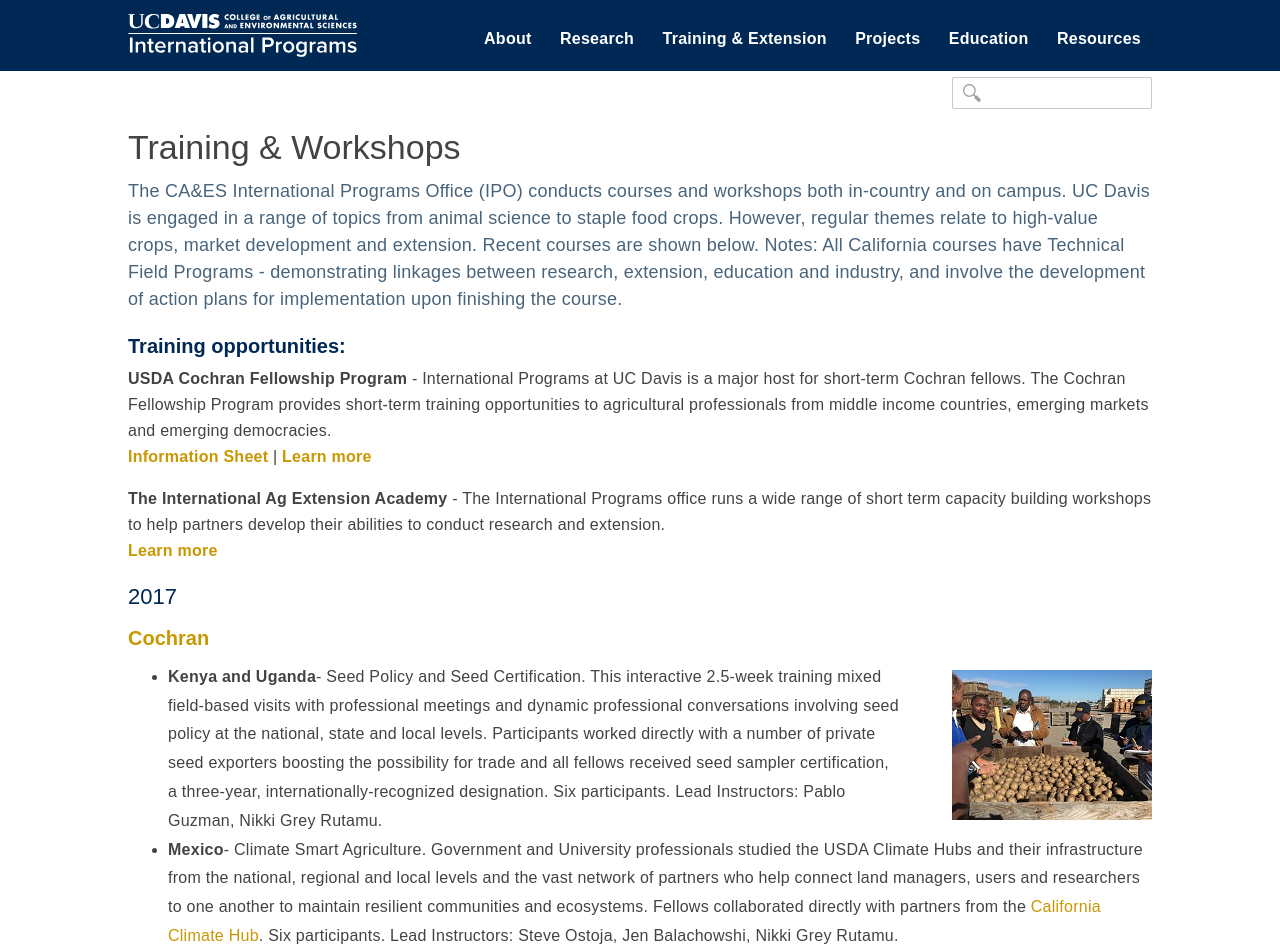
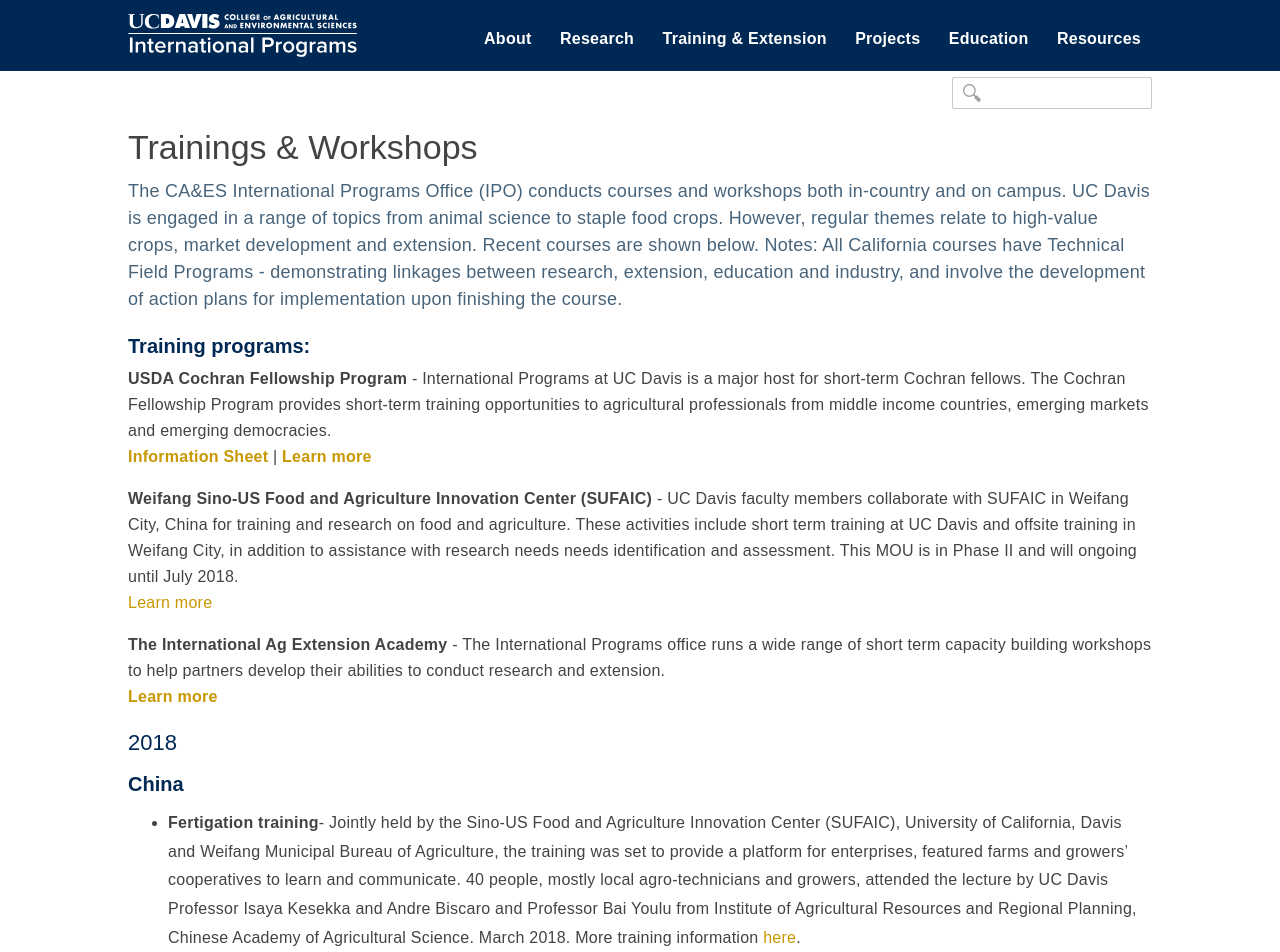
Before and after one commit to ucdavis/ip, a Jekyll site: the page built from training-and-extension/recent-courses.html, in a window 1280 px wide and 1400 px high. Shown: the top 952 px of the window. Built offline with Jekyll 4.4.1, drawn with Linux system fonts in a browser that asks for light colours; nearby versions of some CDN libraries.

Commit message:
recent courses update

```diff
--- a/_includes/navigation.html
+++ b/_includes/navigation.html
@@ -26,7 +26,7 @@
             <ul class="dropdown">
               <li><a href="/training-and-extension/extension-capacities">Building Extension Capacities</a></li>
               <li><a href="/training-and-extension/nutrition-and-gender">Nutrition &amp; Gender in AES</a></li>
-              <li><a href="/training-and-extension/recent-courses">Recent Trainings &amp; Workshops</a></li>
+              <li><a href="/training-and-extension/recent-courses">Trainings &amp; Workshops</a></li>
             </ul>
         </li>
         <li>
--- a/training-and-extension/recent-courses.html
+++ b/training-and-extension/recent-courses.html
@@ -1,6 +1,6 @@
 ---
 layout: page
-title: Training &amp; Workshops
+title: Trainings &amp; Workshops
 
 ---
 <h1>{{ page.title }}</h1>
@@ -10,14 +10,21 @@
   demonstrating linkages between research, extension, education and industry, and involve the development of action plans for implementation
   upon finishing the course.</p>
 
-<h3>Training opportunities:</h3>
-<p><b>USDA Cochran Fellowship Program</b> - International Programs at UC Davis is a major host for short-term Cochran fellows. The Cochran Fellowship Program provides short-term training opportunities to agricultural professionals from middle income countries, emerging markets and emerging democracies. <br>
+<h3>Training programs:</h3>
+  <p><b>USDA Cochran Fellowship Program</b> - International Programs at UC Davis is a major host for short-term Cochran fellows. The Cochran Fellowship Program provides short-term training opportunities to agricultural professionals from middle income countries, emerging markets and emerging democracies. <br>
     <a target= "_blank" href="/media/files/UC_Davis_Cochran_Fellowship_Program_info_sheet.pdf" class="learnmore">Information Sheet</a> |<a class="learnmore" target="_blank" href="http://www.fas.usda.gov/programs/cochran-fellowship-program"> Learn more</a></p>
 
-    <p><b>The International Ag Extension Academy</b> - The International Programs office runs a wide range of short term capacity building workshops to help partners develop their abilities to conduct research and extension. <br><a class="learnmore" target="_blank" href="http://www.agextonline.com/index.html">Learn more</a></p>
+  <p><b>Weifang Sino-US Food and Agriculture Innovation Center (SUFAIC)</b> - UC Davis faculty members collaborate with SUFAIC in Weifang City, China for training and research on food and agriculture. These activities include short term training at UC Davis and offsite training in Weifang City, in addition to assistance with research needs needs identification and assessment. This MOU is in Phase II and will ongoing until July 2018.<br>
+    <a target="_blank" href="http://www.sufaic.com/en">Learn more</a></p>
 
+  <p><b>The International Ag Extension Academy</b> - The International Programs office runs a wide range of short term capacity building workshops to help partners develop their abilities to conduct research and extension. <br><a class="learnmore" target="_blank" href="http://www.agextonline.com/index.html">Learn more</a></p>
+
+    <h2>2018</h2>
+    <h3> China</h3>
+          <ul>
+        <li><b>Fertigation training</b>- Jointly held by the Sino-US Food and Agriculture Innovation Center (SUFAIC), University of California, Davis and Weifang Municipal Bureau of Agriculture, the training was set to provide a platform for enterprises, featured farms and growers’ cooperatives to learn and communicate. 40 people, mostly local agro-technicians and growers, attended the lecture by UC Davis Professor Isaya Kesekka and Andre Biscaro and Professor Bai Youlu from Institute of Agricultural Resources and Regional Planning, Chinese Academy of Agricultural Science. March 2018. More training information <a target="_blank" href="http://www.sufaic.com/single-post/2018/03/27/UC-Davis-Professors-Training-in-Fertigation-inWeifang">here</a>.
     <h2>2017</h2>
-    <h3><a target="_blank" href="/media/files/UC_Davis_Cochran_Fellowship_Program_info_sheet.pdf">Cochran</a></h3>
+    <h3>Cochran</h3>
     <div class="imagewrapper imagewrapper--right"><img src="/media/training/Cochran_3751.JPG" alt="Cochran fellows from Kenya and Uganda looking at potatoes in a bin"></div>
       <ul>
       <li><b>Kenya and Uganda</b>- Seed Policy and Seed Certification. This interactive 2.5-week training mixed field-based visits with professional meetings and dynamic professional conversations involving seed policy at the national, state and local levels. Participants worked directly with a number of private seed exporters boosting the possibility for trade and all fellows received seed sampler certification, a three-year, internationally-recognized designation. Six participants. Lead Instructors: Pablo Guzman, Nikki Grey Rutamu.</li>
```
